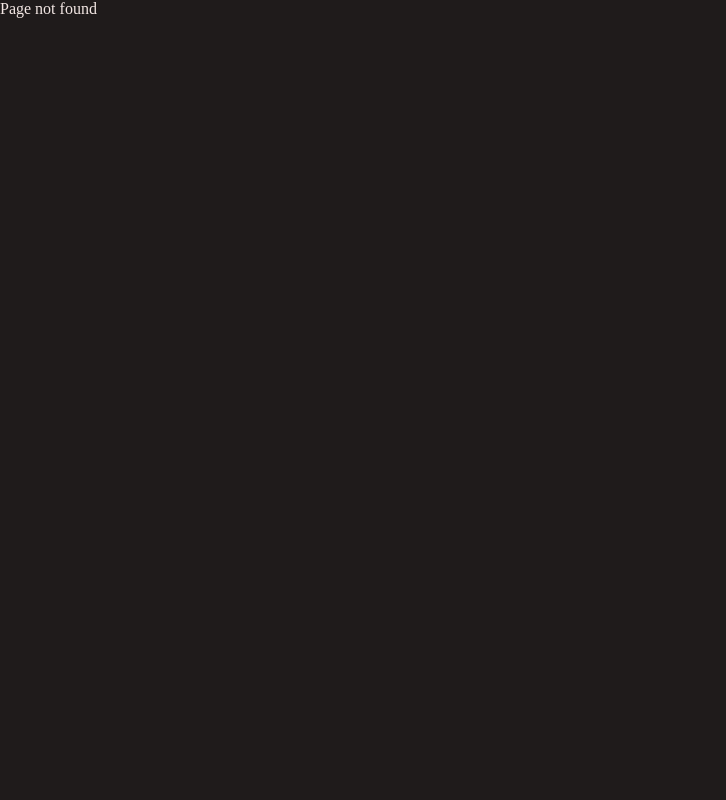
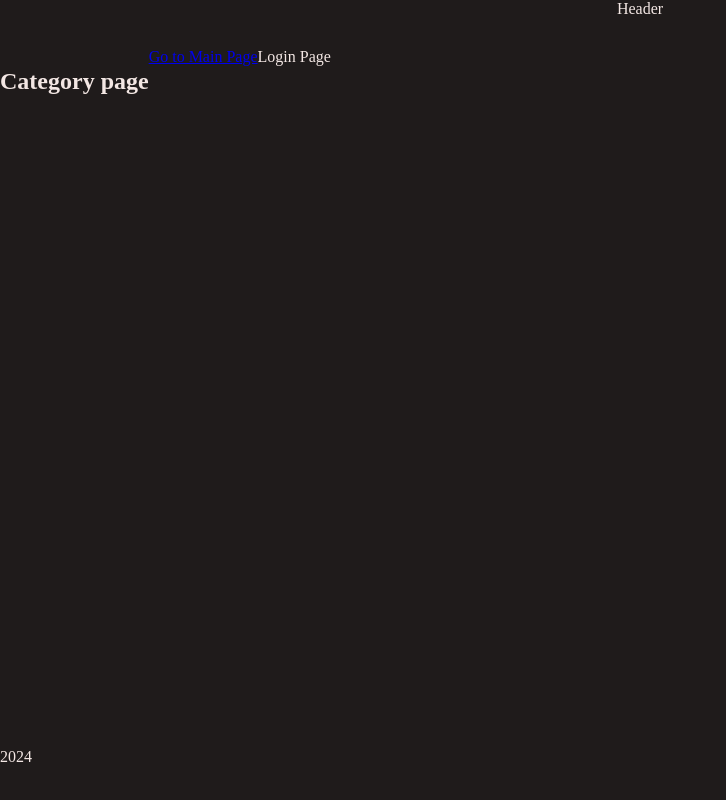
Before and after one commit to berriestime/eCommerce-Application, a React (Vite) app: page /catalog/catalog/1 in a window 1280 px wide. Before the commit this address had no page. Shown: the whole page, without its empty margins (0-726 px from the left). Built offline with nearby package versions, Linux system fonts and the light colour scheme.

Commit message:
feat: add routes

```diff
--- /dev/null
+++ b/src/features/catalog/category/category-page.module.css
@@ -0,0 +1,3 @@
+.container {
+  display: flex;
+}
--- /dev/null
+++ b/src/features/catalog/category/category-page.tsx
@@ -0,0 +1,15 @@
+import type { FC } from 'react';
+import { Link } from 'react-router-dom';
+
+import s from './category-page.module.css';
+
+const CategoryPage: FC = () => {
+  return (
+    <div className={s.container}>
+      <h2>Category page</h2>
+      <Link to="/">Go to Main Page</Link> Login Page
+    </div>
+  );
+};
+
+export { CategoryPage };
--- /dev/null
+++ b/src/features/catalog/product/product-page.module.css
@@ -0,0 +1,3 @@
+.container {
+  display: flex;
+}
--- /dev/null
+++ b/src/features/catalog/product/product-page.tsx
@@ -0,0 +1,15 @@
+import type { FC } from 'react';
+import { Link } from 'react-router-dom';
+
+import s from './product-page.module.css';
+
+const ProductPage: FC = () => {
+  return (
+    <div className={s.container}>
+      <h2>Product page</h2>
+      <Link to="/">Go to Main Page</Link> Login Page
+    </div>
+  );
+};
+
+export { ProductPage };
```
Also changed, not shown: src/routes/routes.tsx (+12 -0 lines).
